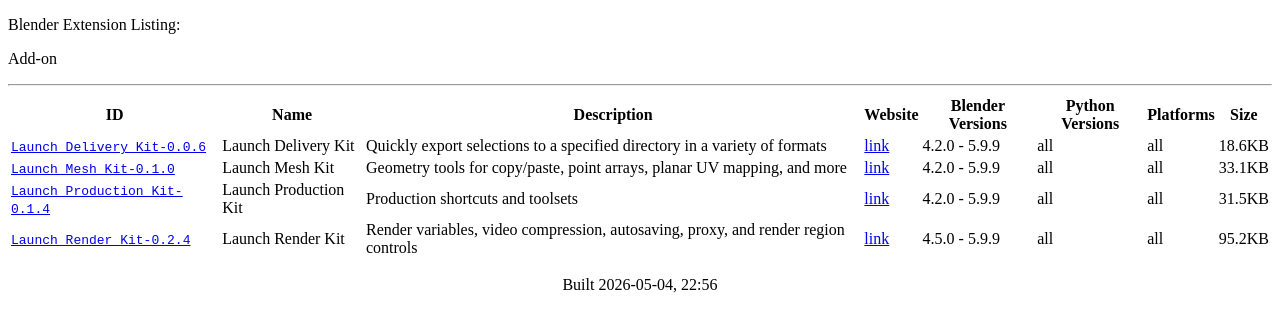
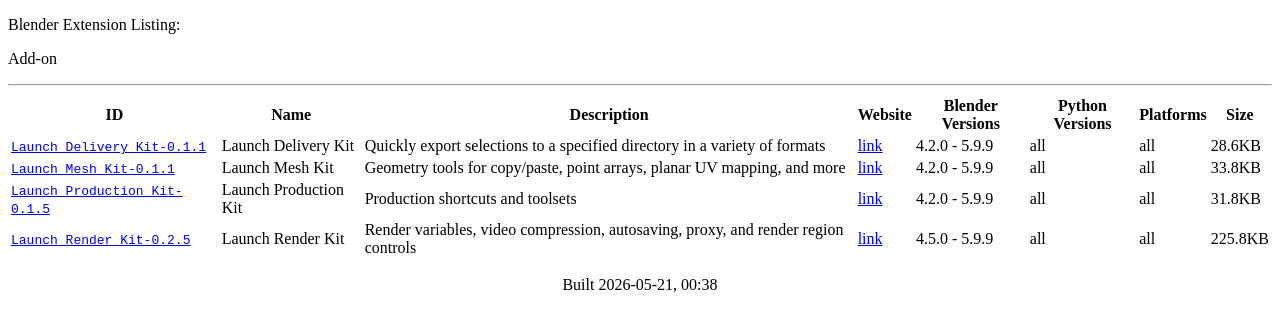
Before and after one commit to jeinselen/Launch-Blender-Extensions, a plain HTML site: page index.html in a window 1280 px wide. Drawn offline with Linux system fonts and the light colour scheme.

Commit message:
Delivery Kit new features (revamped CSV support, NURBS curves to SVG Bèzier vectors, SplineMaker JSON support), and minor refinements across the rest of the extensions

```diff
--- a/index.html
+++ b/index.html
@@ -20,47 +20,47 @@
     <th>Size</th>
   </tr>
   <tr>
-    <td><tt><a href="./Launch_DeliveryKit.zip?repository=.%2Findex.json&blender_version_min=4.2.0&blender_version_max=5.9.9">Launch_Delivery_Kit-0.0.6</a></tt></td>
+    <td><tt><a href="./Launch_DeliveryKit.zip?repository=.%2Findex.json&blender_version_min=4.2.0&blender_version_max=5.9.9">Launch_Delivery_Kit-0.1.1</a></tt></td>
     <td>Launch Delivery Kit</td>
     <td>Quickly export selections to a specified directory in a variety of formats</td>
     <td><a href="https://github.com/jeinselen/Blender-DeliveryKit">link</a></td>
     <td>4.2.0 - 5.9.9</td>
     <td>all</td>
     <td>all</td>
-    <td>18.6KB</td>
+    <td>28.6KB</td>
   </tr>
   <tr>
-    <td><tt><a href="./Launch_MeshKit.zip?repository=.%2Findex.json&blender_version_min=4.2.0&blender_version_max=5.9.9">Launch_Mesh_Kit-0.1.0</a></tt></td>
+    <td><tt><a href="./Launch_MeshKit.zip?repository=.%2Findex.json&blender_version_min=4.2.0&blender_version_max=5.9.9">Launch_Mesh_Kit-0.1.1</a></tt></td>
     <td>Launch Mesh Kit</td>
     <td>Geometry tools for copy/paste, point arrays, planar UV mapping, and more</td>
     <td><a href="https://github.com/jeinselen/Blender-MeshKit">link</a></td>
     <td>4.2.0 - 5.9.9</td>
     <td>all</td>
     <td>all</td>
-    <td>33.1KB</td>
+    <td>33.8KB</td>
   </tr>
   <tr>
-    <td><tt><a href="./Launch_ProductionKit.zip?repository=.%2Findex.json&blender_version_min=4.2.0&blender_version_max=5.9.9">Launch_Production_Kit-0.1.4</a></tt></td>
+    <td><tt><a href="./Launch_ProductionKit.zip?repository=.%2Findex.json&blender_version_min=4.2.0&blender_version_max=5.9.9">Launch_Production_Kit-0.1.5</a></tt></td>
     <td>Launch Production Kit</td>
     <td>Production shortcuts and toolsets</td>
     <td><a href="https://github.com/jeinselen/Blender-ProductionKit">link</a></td>
     <td>4.2.0 - 5.9.9</td>
     <td>all</td>
     <td>all</td>
-    <td>31.5KB</td>
+    <td>31.8KB</td>
   </tr>
   <tr>
-    <td><tt><a href="./Launch_RenderKit.zip?repository=.%2Findex.json&blender_version_min=4.5.0&blender_version_max=5.9.9">Launch_Render_Kit-0.2.4</a></tt></td>
+    <td><tt><a href="./Launch_RenderKit.zip?repository=.%2Findex.json&blender_version_min=4.5.0&blender_version_max=5.9.9">Launch_Render_Kit-0.2.5</a></tt></td>
     <td>Launch Render Kit</td>
     <td>Render variables, video compression, autosaving, proxy, and render region controls</td>
     <td><a href="https://github.com/jeinselen/Blender-RenderKit">link</a></td>
     <td>4.5.0 - 5.9.9</td>
     <td>all</td>
     <td>all</td>
-    <td>95.2KB</td>
+    <td>225.8KB</td>
   </tr>
 </table>
 
-<center><p>Built 2026-05-04, 22:56</p></center>
+<center><p>Built 2026-05-21, 00:38</p></center>
 </body>
 </html>
```
Also changed, not shown: index.json (+13 -12 lines), 4 other files.
